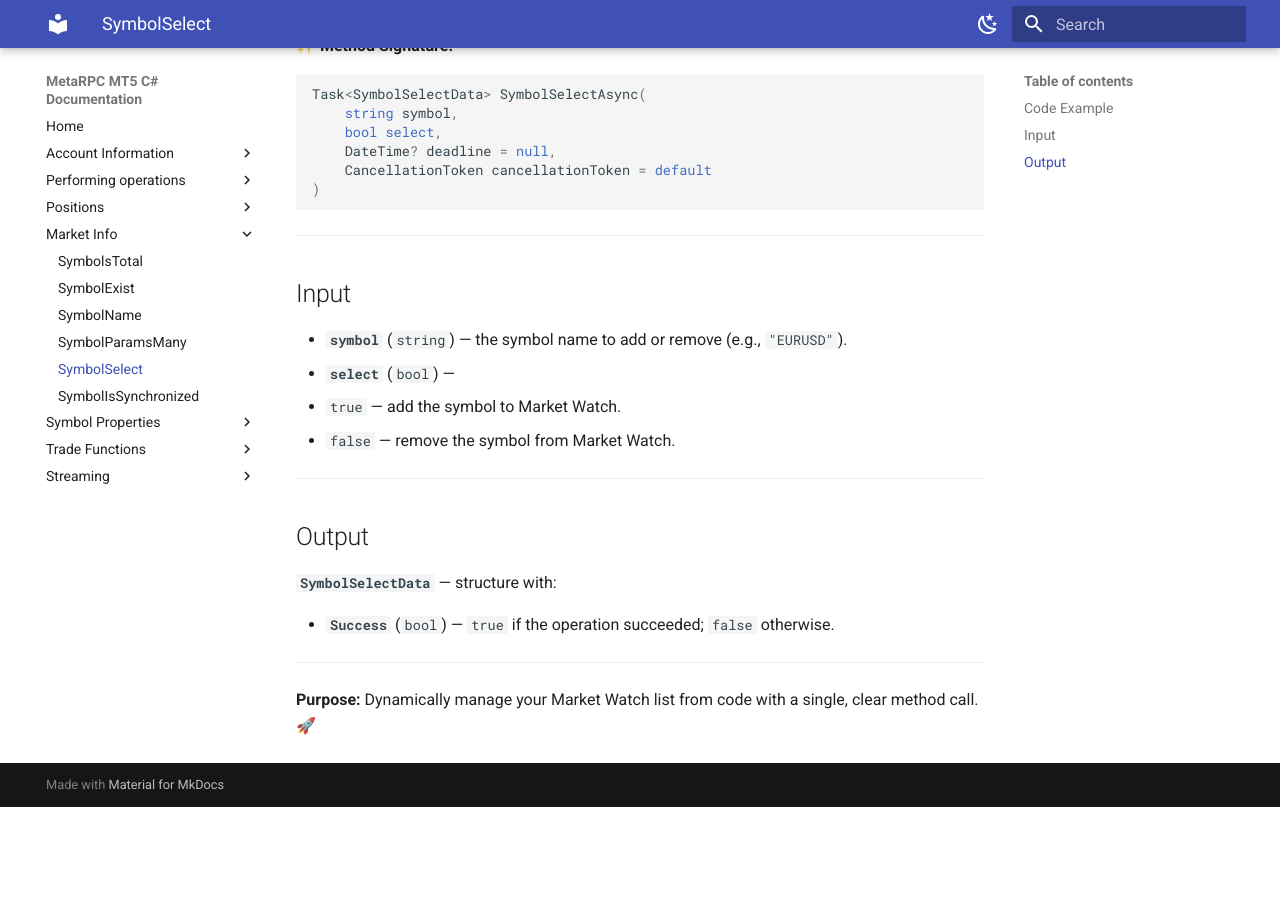
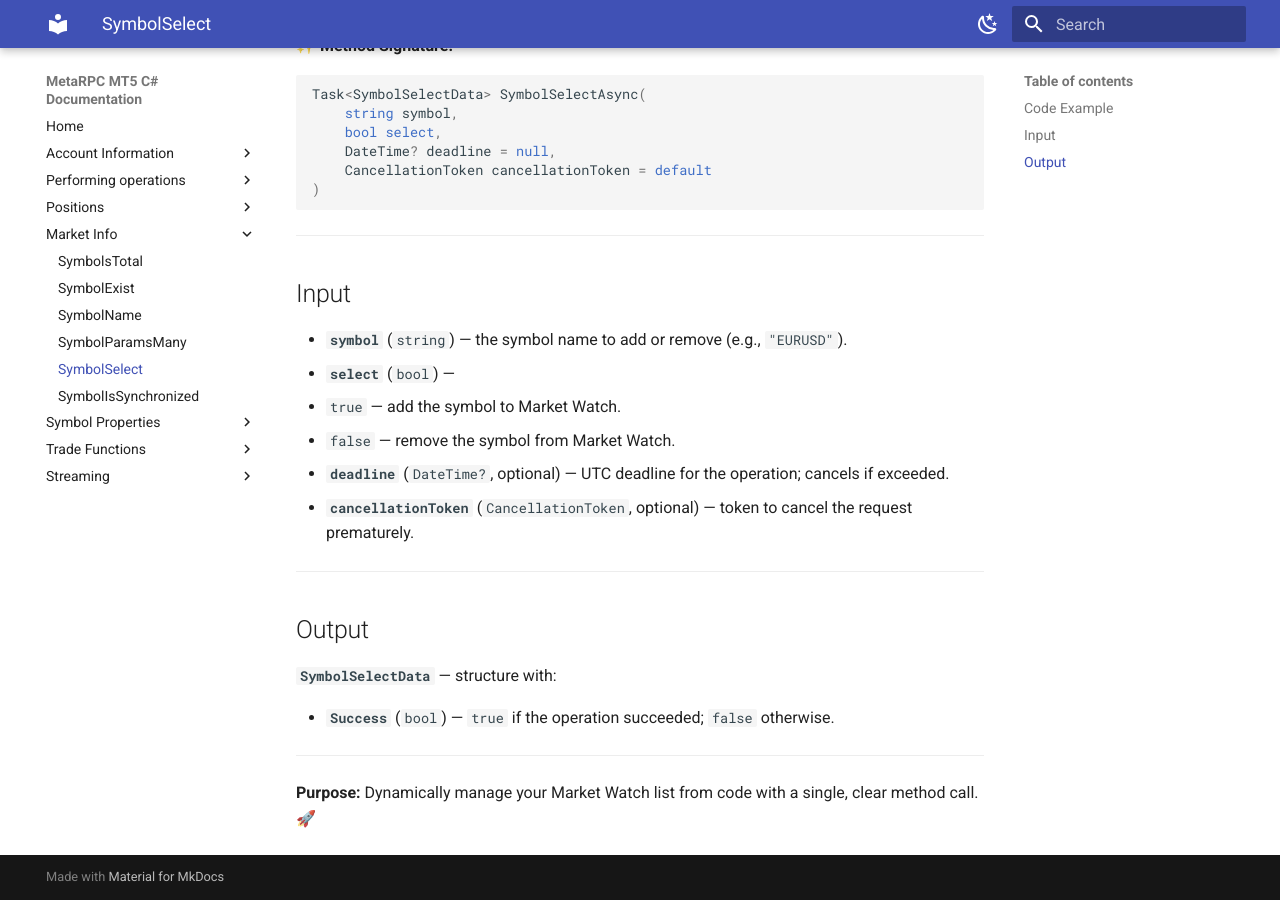
Before and after one commit to MetaRPC/CSharpMT5, an MkDocs documentation site: the page built from docs/MarketInfo/SymbolSelect.md, in a window 1280 px wide and 900 px high, scrolled down 522 px. Built offline with MkDocs 1.6.1 and Material for MkDocs 9.7.7, drawn with Linux system fonts in a browser that asks for light colours; before the commit the page ends 1329 px from its top, so only the background shows below that.

Commit message:
Update SymbolSelect.md

```diff
--- a/docs/MarketInfo/SymbolSelect.md
+++ b/docs/MarketInfo/SymbolSelect.md
@@ -39,6 +39,8 @@ Task<SymbolSelectData> SymbolSelectAsync(
 
   * `true` — add the symbol to Market Watch.
   * `false` — remove the symbol from Market Watch.
+* **`deadline`** (`DateTime?`, optional) — UTC deadline for the operation; cancels if exceeded.
+* **`cancellationToken`** (`CancellationToken`, optional) — token to cancel the request prematurely.
 
 ---
 
```
